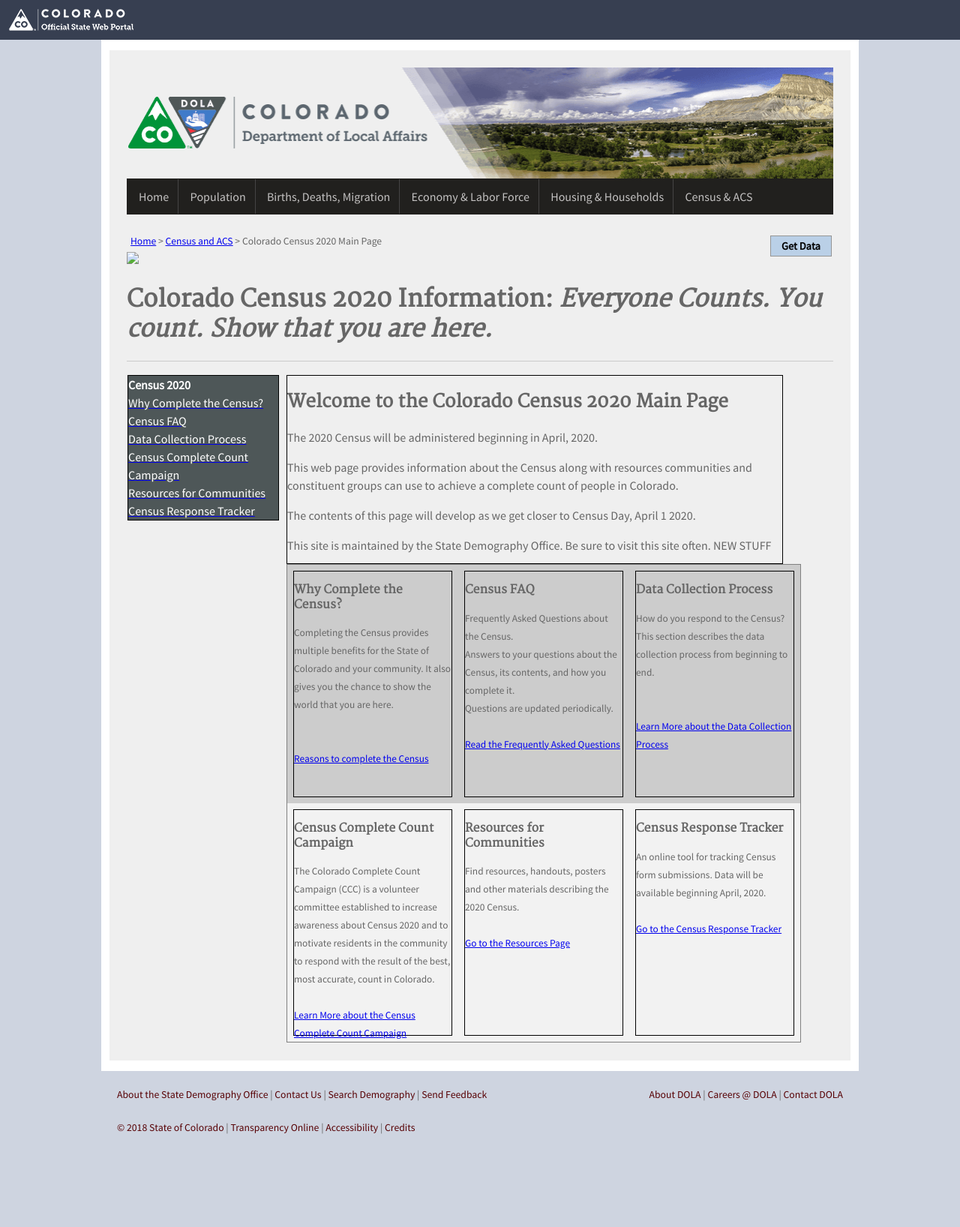
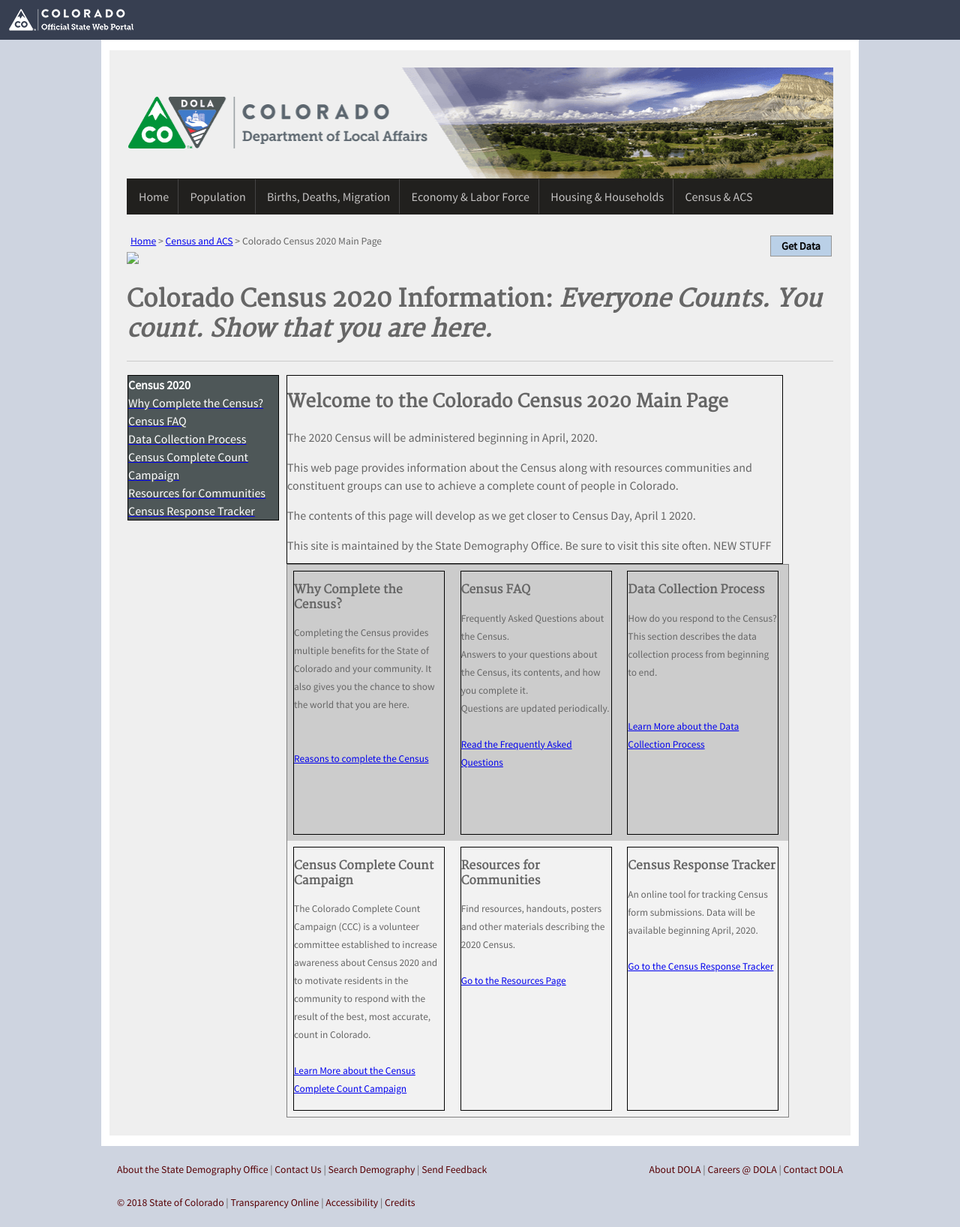
Before and after one commit to TBleess/Website_New, a Jekyll site: the page built from pages/5_CensusACS/census_2020_main.html, in a window 1280 px wide. Shown: the whole page at 75% size. Built offline with Jekyll 4.4.1, drawn with Linux system fonts in a browser that asks for light colours; before the commit the page ends 1536 px from its top, so only the background shows below that.

Commit message:
Update census_2020_main.html

```diff
--- a/pages/5_CensusACS/census_2020_main.html
+++ b/pages/5_CensusACS/census_2020_main.html
@@ -54,8 +54,8 @@
 	}
 #content_box {
     font-size :10pt;
-    width: 210px;
-    height: 300px;
+    width: 200px;
+    height: 350px;
     border: 1px solid black ;
     padding: 0x;
     margin: 0px;
```
